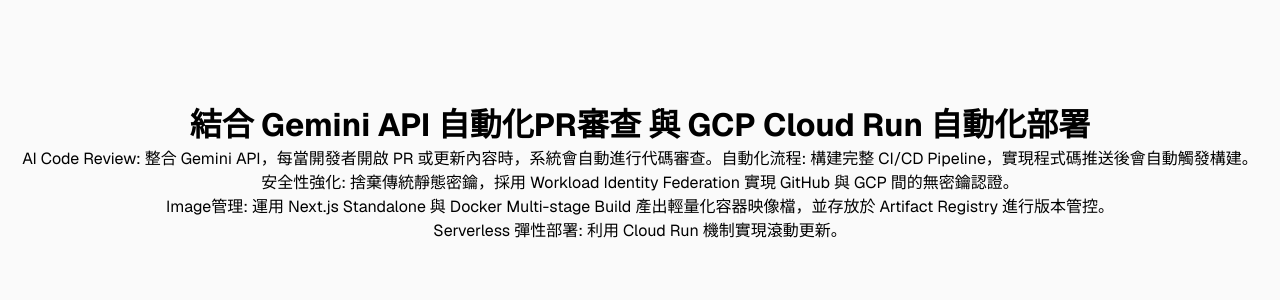
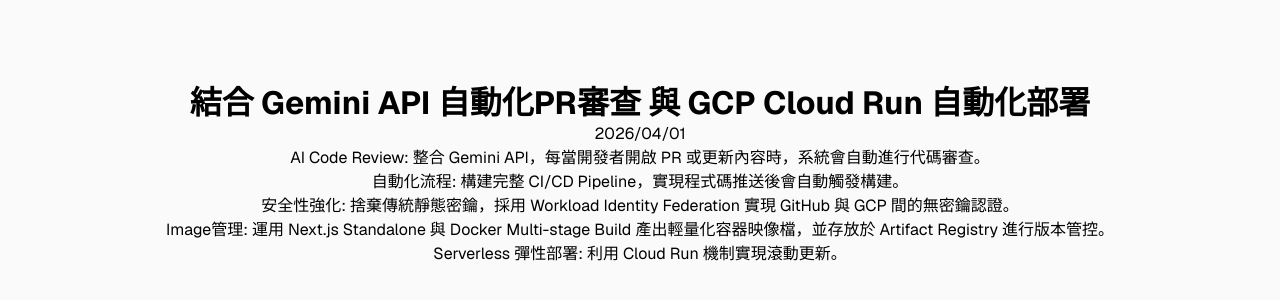
Before and after one commit to jimmy010679/ai-code-review, a Next.js app: page / in a window 1280 px wide. Shown: the part 230-530 px from the top of the page. Built offline with nearby package versions, Linux system fonts and the light colour scheme.

Commit message:
test: 改變gcp存放位置

```diff
--- a/src/app/page.module.css
+++ b/src/app/page.module.css
@@ -9,12 +9,13 @@
   --button-secondary-hover: #f2f2f2;
   --button-secondary-border: #ebebeb;
 
+  min-height: 100vh;
   display: flex;
-  min-height: 100vh;
+  flex-wrap: wrap;
+  place-content: center;
   align-items: center;
-  justify-content: center;
-  align-content: center;
-  flex-wrap: wrap;
+  flex-direction: column;
+
   font-family: var(--font-geist-sans);
   background-color: var(--background);
 
--- a/src/app/page.tsx
+++ b/src/app/page.tsx
@@ -4,6 +4,7 @@
   return (
     <div className={styles.page}>
       <h1>結合 Gemini API 自動化PR審查 與 GCP Cloud Run 自動化部署</h1>
+      <p>2026/04/01</p>
       <p>AI Code Review: 整合 Gemini API，每當開發者開啟 PR 或更新內容時，系統會自動進行代碼審查。</p>
       <p>自動化流程: 構建完整 CI/CD Pipeline，實現程式碼推送後會自動觸發構建。</p>
       <p>安全性強化: 捨棄傳統靜態密鑰，採用 Workload Identity Federation 實現 GitHub 與 GCP 間的無密鑰認證。</p>
```
